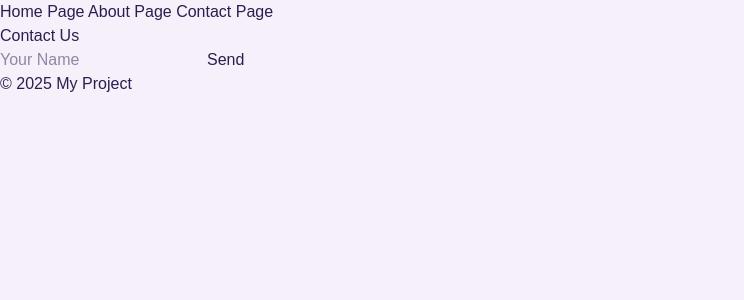
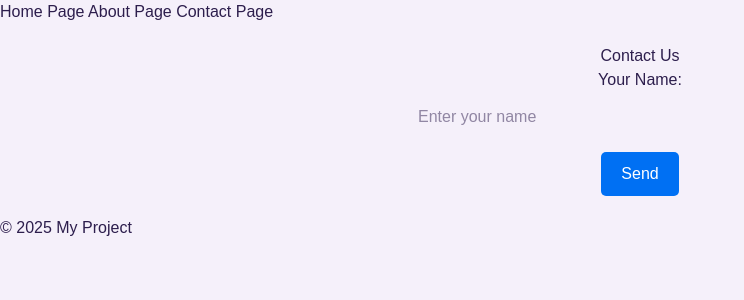
Before and after one commit to Namedoga/A-Modern-Book-Inventory-Explorer, a Next.js app in the folder my-app/: page /contact in a window 1280 px wide. Shown: the top 300 px of the page, without its empty margins (0-744 px from the left). Built offline with nearby package versions, Linux system fonts and the light colour scheme.

Commit message:
Change some styling and H2 Heading

```diff
--- a/my-app/src/pages/about.tsx
+++ b/my-app/src/pages/about.tsx
@@ -1,11 +1,35 @@
+import React from 'react';
 import Layout from '../Layout/Layout';
 
 export default function About() {
   return (
     <Layout>
-      <h1>About Us</h1>
-      <p>This is the about page.</p>
+      <div style={{ maxWidth: '800px', margin: '0 auto', padding: '20px' }}>
+        <h1 style={{ textAlign: 'center' }}>About Us</h1>
+        <p style={{ fontSize: '18px', lineHeight: '1.6' }}>
+          Welcome to our project! We are two passionate developers, Davinder and Othneil,
+          collaborating to build a modern and interactive web application using React and Next.js.
+          Our goal is to design a clean, user-friendly interface while learning and applying the best
+          web development practices.
+        </p>
+
+        <p style={{ fontSize: '18px', lineHeight: '1.6' }}>
+          This platform was created as part of our academic coursework in CPAN 144 - Advanced Front-End
+          Development. We’re using this opportunity not only to showcase our technical skills but also
+          to work as a team—sharing ideas, solving bugs, and building something we’re proud of.
+        </p>
+
+        <p style={{ fontSize: '18px', lineHeight: '1.6' }}>
+          Technologies used include React, Next.js, TypeScript, and modern styling approaches. As we
+          continue building, we plan to integrate real-time APIs, custom backend routes, and dynamic
+          pages to make this application more powerful and interactive.
+        </p>
+
+        <p style={{ fontSize: '18px', lineHeight: '1.6' }}>
+          Thank you for visiting our site. If you'd like to contact us or learn more, feel free to check
+          out our <a href="/contact" style={{ color: '#0070f3' }}>Contact Page</a>.
+        </p>
+      </div>
     </Layout>
-
   );
 }
--- a/my-app/src/pages/contact.tsx
+++ b/my-app/src/pages/contact.tsx
@@ -1,13 +1,45 @@
 import Layout from '../Layout/Layout';
+import React from 'react';
 
 export default function Contact() {
   return (
     <Layout>
-      <h1>Contact Us</h1>
-      <form>
-        <input type="text" placeholder="Your Name" />
-        <button type="submit">Send</button>
-      </form>
+      <div style={{ maxWidth: '500px', margin: '0 auto', textAlign: 'center', padding: '20px' }}>
+        <h1>Contact Us</h1>
+        <form
+          onSubmit={(e) => {
+            e.preventDefault();
+            alert("Form submitted!");
+          }}
+        >
+          <div style={{ marginBottom: '15px' }}>
+            <label htmlFor="name" style={{ display: 'block', marginBottom: '5px' }}>
+              Your Name:
+            </label>
+            <input
+              type="text"
+              id="name"
+              name="name"
+              placeholder="Enter your name"
+              style={{ width: '100%', padding: '8px' }}
+              required
+            />
+          </div>
+          <button
+            type="submit"
+            style={{
+              padding: '10px 20px',
+              backgroundColor: '#0070f3',
+              color: '#fff',
+              border: 'none',
+              borderRadius: '5px',
+              cursor: 'pointer',
+            }}
+          >
+            Send
+          </button>
+        </form>
+      </div>
     </Layout>
   );
 }
```
